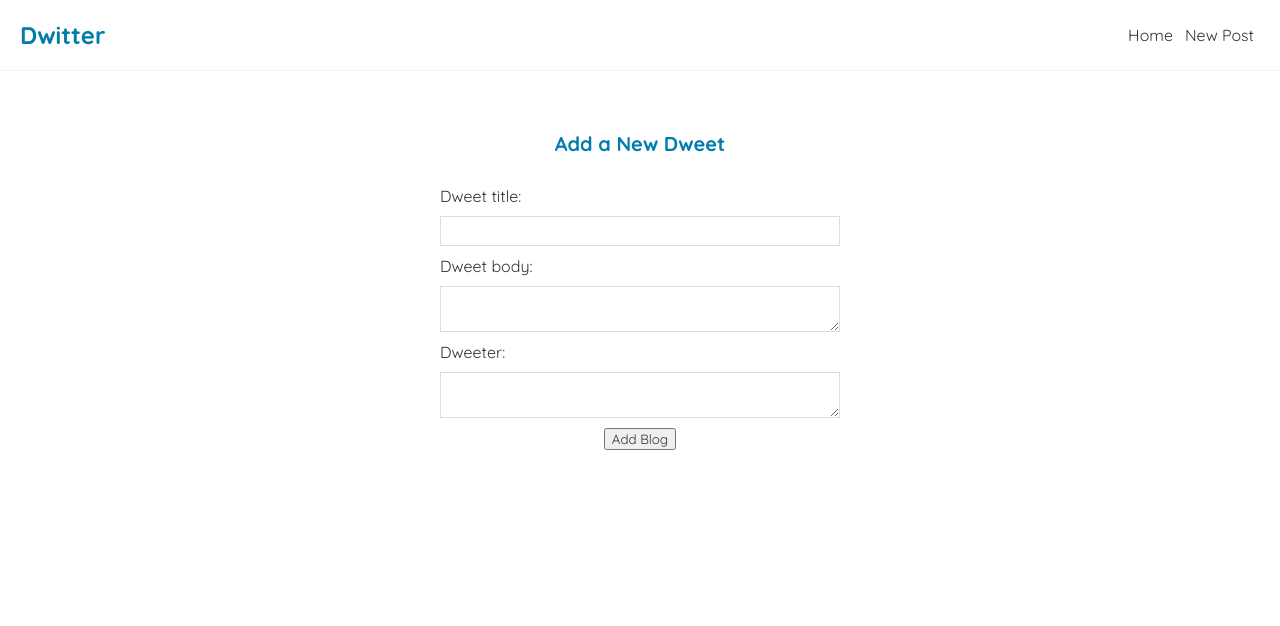
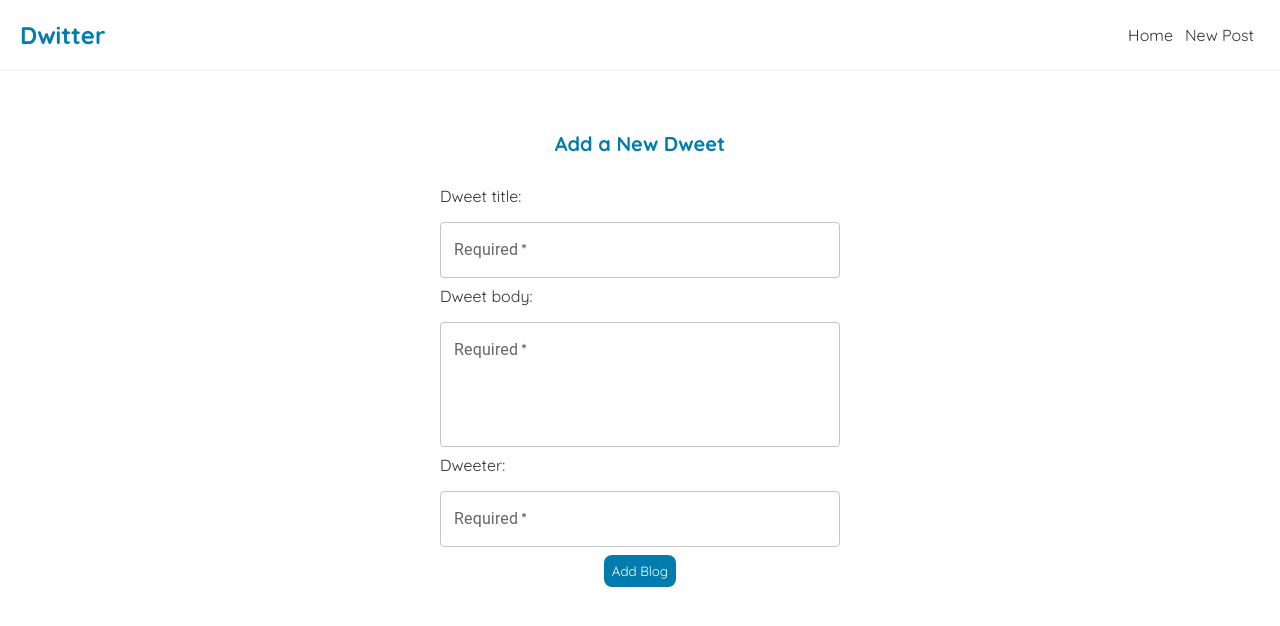
Before and after one commit to benjaminLeongSK/module7new, a React (Create React App) app: page /posts in a window 1280 px wide. Shown: the top 626 px of the page. Built offline with nearby package versions, Linux system fonts and the light colour scheme; the HTML template or start-up script is replaced by a standard one.

Commit message:
exercise 7.4 add in MUI

```diff
--- a/package.json
+++ b/package.json
@@ -3,6 +3,9 @@
   "version": "0.1.0",
   "private": true,
   "dependencies": {
+    "@emotion/react": "^11.10.6",
+    "@emotion/styled": "^11.10.6",
+    "@mui/material": "^5.11.10",
     "@testing-library/jest-dom": "^5.16.5",
     "@testing-library/react": "^13.4.0",
     "@testing-library/user-event": "^13.5.0",
--- a/src/NewPost.js
+++ b/src/NewPost.js
@@ -1,6 +1,6 @@
 import { useState } from 'react';
 import { useNavigate } from 'react-router-dom';
-import Button from 'react-bootstrap/Button';
+import TextField from '@mui/material/TextField';
 
 const NewPost = () => {
     const [title, setTitle] = useState('');
@@ -28,24 +28,37 @@ const NewPost = () => {
 
             <form onSubmit={handleSubmit}>
                 <label>Dweet title:</label>
-                <input
-                    type="text"
+                <TextField
                     required
+                    id="outlined-required"
+                    label="Required"
                     value={title}
+                    fullWidth
+                    margin="normal"
                     onChange={(e) => setTitle(e.target.value)}
                 />
                 <label>Dweet body:</label>
-                <textarea
+                <TextField
+                    id="outlined-multiline-static"
                     required
+                    label="Required"
+                    multiline
+                    rows={4}
+                    fullWidth
+                    margin="normal"
                     value={body}
                     onChange={(e) => setBody(e.target.value)}
-                ></textarea>
+                />
                 <label>Dweeter:</label>
-                <textarea
+                <TextField
                     required
+                    id="outlined-required"
+                    label="Required"
                     value={username}
+                    fullWidth
+                    margin="normal"
                     onChange={(e) => setUsername(e.target.value)}
-                ></textarea>
+                />
 
                <button>Add Blog</button>
             </form>
--- a/src/Posts.js
+++ b/src/Posts.js
@@ -1,4 +1,5 @@
 import { useEffect, useState } from "react"
+import Divider from '@mui/material/Divider';
 
 const Posts = () => {
     const [postList, setPostList] = useState([]);
@@ -21,6 +22,7 @@ const Posts = () => {
                     <h2>{ post.title }</h2>
                     <p>{ post.body }</p>
                     <h5>Written by: {post.username}</h5>
+                    <Divider variant="fullWidth" />
                 </div>
             ))}
         </section>
--- a/src/index.css
+++ b/src/index.css
@@ -48,9 +48,7 @@
   margin: 20px 0;
 }
 
-.blog-details div {
-  box-shadow: rgba(0, 0, 0, 0.05) 0px 1px 2px 0px;
-}
+
 
 /* new post page */
 .newPost {
@@ -67,19 +65,11 @@
   color: #007cad;
   margin-bottom: 30px;
 }
-.newPost input, .newPost textarea, .newPost select {
-  width: 100%;
-  padding: 6px 10px;
-  margin: 10px 0;
-  border: 1px solid #ddd;
-  box-sizing: border-box;
-  display: block;
-}
-/* .newPost button {
+.newPost button {
   background: #007cad;
   color: #fff;
   border: 0;
   padding: 8px;
   border-radius: 8px;
   cursor: pointer;
-} */
+}
```
Also changed, not shown: data/data.json (+30 -0 lines), 1 other file (tests, documents, lock files or other folders).
